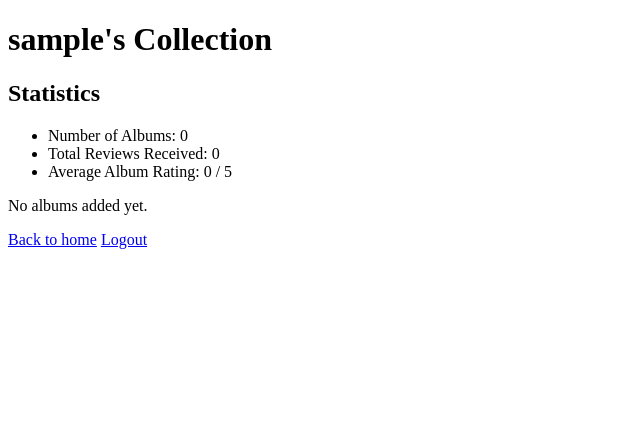
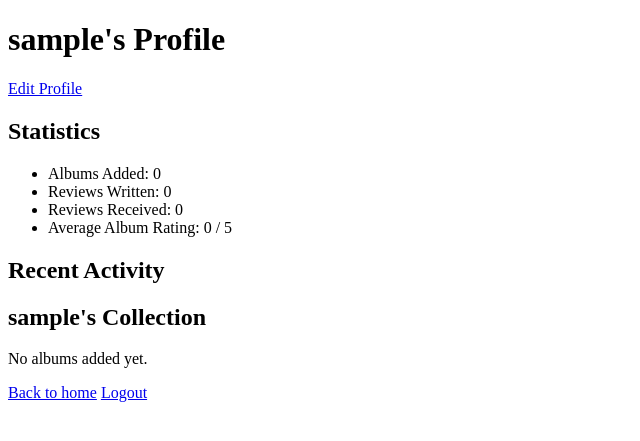
Before and after one commit to arouvari/vinylcabinet, a Flask app: a page that uses templates/user.html in a window 1280 px wide. Shown: the top 441 px of the page, without its empty margins (0-640 px from the left). Run offline with Flask 3, Linux system fonts and the light colour scheme; the visitor is signed in with stand-in values (Sample User, id 1); data comes from the database, SQL or seed files in the repository; data that the repository does not hold is empty.

Commit message:
Add personal information for profiles and profile editing

```diff
--- a/app.py
+++ b/app.py
@@ -355,8 +355,15 @@ def user_page(username):
         return redirect("/")
 
     profile_user_id = user[0]["id"]
+    profile = database.get_user_profile(profile_user_id)
     albums = database.get_user_albums(profile_user_id) or []
     stats = database.get_user_stats(profile_user_id)
+    activity = database.get_user_activity(profile_user_id)
+
+    user_review_count = db.query(
+        "SELECT COUNT(*) as count FROM reviews WHERE user_id = ?",
+        (profile_user_id,)
+    )[0]['count']
 
     current_user_id = session.get("user_id")
     user_favorites = []
@@ -381,9 +388,42 @@ def user_page(username):
         "user.html",
         albums=albums,
         username=username,
+        profile=profile,
         user_favorites=user_favorites,
-        stats=stats
+        stats=stats,
+        activity=activity,
+        user_review_count=user_review_count
     )
+
+@app.route("/profile/edit", methods=["GET", "POST"])
+def edit_profile():
+    """
+    Allows users to edit their profile.
+    """
+    if "user_id" not in session:
+        flash("You must be logged in to edit your profile", "error")
+        return redirect("/login")
+
+    user_id = session["user_id"]
+    profile = database.get_user_profile(user_id)
+    genres = database.get_all_genres()
+
+    if request.method == "POST":
+        check_csrf()
+
+        bio = request.form.get("bio", "").strip()
+        location = request.form.get("location", "").strip()
+        profile_image_url = request.form.get("profile_image_url", "").strip()
+        favorite_genre = request.form.get("favorite_genre")
+
+        favorite_genre_id = int(favorite_genre) if favorite_genre and favorite_genre.isdigit() else None
+
+        database.update_user_profile(user_id, bio, location, profile_image_url, favorite_genre_id)
+
+        flash("Profile updated successfully!", "success")
+        return redirect(f"/user/{session['username']}")
+
+    return render_template("edit_profile.html", profile=profile, genres=genres)
 
 @app.route("/album/<int:album_id>")
 def album_detail(album_id):
--- a/database.py
+++ b/database.py
@@ -247,3 +247,62 @@ def has_user_reviewed(album_id, user_id):
     sql = "SELECT 1 FROM reviews WHERE album_id = ? AND user_id = ?"
     result = query(sql, (album_id, user_id))
     return bool(result)
+
+def get_user_profile(user_id):
+    """
+    Fetches user profile information.
+    """
+    sql = """
+        SELECT u.id, u.username, up.bio, up.location, up.profile_image_url,
+               up.joined_date, up.favorite_genre_id, g.name as favorite_genre
+        FROM users u
+        LEFT JOIN user_profiles up ON u.id = up.user_id
+        LEFT JOIN genres g ON up.favorite_genre_id = g.id
+        WHERE u.id = ?
+    """
+    rows = query(sql, (user_id,))
+    return dict(rows[0]) if rows else None
+
+def update_user_profile(user_id, bio, location, profile_image_url, favorite_genre_id):
+    """
+    Updates or creates a user profile.
+    """
+    existing = query("SELECT user_id FROM user_profiles WHERE user_id = ?", (user_id,))
+
+    if existing:
+        execute("""
+            UPDATE user_profiles
+            SET bio = ?, location = ?, profile_image_url = ?, favorite_genre_id = ?
+            WHERE user_id = ?
+        """, (bio, location, profile_image_url, favorite_genre_id, user_id))
+    else:
+        execute("""
+            INSERT INTO user_profiles (user_id, bio, location, profile_image_url, favorite_genre_id)
+            VALUES (?, ?, ?, ?, ?)
+        """, (user_id, bio, location, profile_image_url, favorite_genre_id))
+
+def get_user_activity(user_id):
+    """
+    Fetches recent user activity.
+    """
+    recent_albums = query("""
+        SELECT id, title, artist
+        FROM albums
+        WHERE user_id = ?
+        ORDER BY id DESC
+        LIMIT 5
+    """, (user_id,))
+
+    recent_reviews = query("""
+        SELECT r.id, r.stars, r.text, r.created_at, a.title as album_title, a.id as album_id
+        FROM reviews r
+        JOIN albums a ON r.album_id = a.id
+        WHERE r.user_id = ?
+        ORDER BY r.created_at DESC
+        LIMIT 5
+    """, (user_id,))
+
+    return {
+        'recent_albums': [dict(row) for row in recent_albums],
+        'recent_reviews': [dict(row) for row in recent_reviews]
+    }
--- a/schema.sql
+++ b/schema.sql
@@ -48,5 +48,16 @@ CREATE TABLE IF NOT EXISTS album_genres (
     FOREIGN KEY (genre_id) REFERENCES genres(id) ON DELETE CASCADE
 );
 
+CREATE TABLE IF NOT EXISTS user_profiles (
+    user_id INTEGER PRIMARY KEY,
+    bio TEXT,
+    favorite_genre_id INTEGER,
+    profile_image_url TEXT,
+    location TEXT,
+    joined_date DATETIME DEFAULT CURRENT_TIMESTAMP,
+    FOREIGN KEY (user_id) REFERENCES users (id) ON DELETE CASCADE,
+    FOREIGN KEY (favorite_genre_id) REFERENCES genres (id)
+);
+
 INSERT OR IGNORE INTO genres (name) VALUES
     ('Rock'), ('Pop'), ('Jazz'), ('Hip-Hop'), ('Classical'), ('Electronic'), ('Metal');
--- a/templates/user.html
+++ b/templates/user.html
@@ -4,8 +4,6 @@
   <title>{{ username }} - VinylCabinet</title>
 </head>
 <body>
-  <h1>{{ username }}'s Collection</h1>
-
   {% with messages = get_flashed_messages(with_categories=true) %}
   {% if messages %}
     <ul>
@@ -16,16 +14,76 @@
   {% endif %}
   {% endwith %}
 
+  <div class="profile-header">
+    <h1>{{ username }}'s Profile</h1>
+
+    {% if profile and profile.profile_image_url %}
+      <img src="{{ profile.profile_image_url }}" alt="{{ username }}'s profile picture" width="100" height="100">
+    {% endif %}
+
+    {% if profile and profile.bio %}
+      <p><strong>Bio:</strong> {{ profile.bio }}</p>
+    {% endif %}
+
+    {% if profile and profile.location %}
+      <p><strong>Location:</strong> {{ profile.location }}</p>
+    {% endif %}
+
+    {% if profile and profile.favorite_genre %}
+      <p><strong>Favorite Genre:</strong> {{ profile.favorite_genre }}</p>
+    {% endif %}
+
+    {% if profile and profile.joined_date %}
+      <p><strong>Member since:</strong> {{ profile.joined_date[:10] }}</p>
+    {% endif %}
+
+    {% if session.username == username %}
+      <a href="{{ url_for('edit_profile') }}">Edit Profile</a>
+    {% endif %}
+  </div>
+
   <div class="stats">
     <h2>Statistics</h2>
     <ul>
-      <li>Number of Albums: {{ stats.num_albums }}</li>
-      <li>Total Reviews Received: {{ stats.total_reviews }}</li>
+      <li>Albums Added: {{ stats.num_albums }}</li>
+      <li>Reviews Written: {{ user_review_count }}</li>
+      <li>Reviews Received: {{ stats.total_reviews }}</li>
       <li>Average Album Rating: {{ stats.avg_album_rating }} / 5</li>
     </ul>
   </div>
 
-{% if albums %}
+  {% if activity %}
+  <div class="recent-activity">
+    <h2>Recent Activity</h2>
+
+    {% if activity.recent_reviews %}
+      <h3>Recent Reviews</h3>
+      <ul>
+        {% for review in activity.recent_reviews %}
+          <li>
+            Reviewed <a href="{{ url_for('album_detail', album_id=review.album_id) }}">{{ review.album_title }}</a>
+            - {{ '★' * review.stars }}{{ '☆' * (5 - review.stars) }}
+            <br><small>{{ review.created_at }}</small>
+          </li>
+        {% endfor %}
+      </ul>
+    {% endif %}
+
+    {% if activity.recent_albums %}
+      <h3>Recently Added Albums</h3>
+      <ul>
+        {% for album in activity.recent_albums %}
+          <li>
+            <a href="{{ url_for('album_detail', album_id=album.id) }}">{{ album.title }}</a> by {{ album.artist }}
+          </li>
+        {% endfor %}
+      </ul>
+    {% endif %}
+  </div>
+  {% endif %}
+
+  <h2>{{ username }}'s Collection</h2>
+  {% if albums %}
     {% for album in albums %}
       <div class="album">
         <img src="{{ album['image_url'] or url_for('static', filename='placeholder.jpg') }}" alt="Album cover" width="150"><br>
@@ -44,9 +102,9 @@
         {% endif %}
       </div>
     {% endfor %}
-{% else %}
+  {% else %}
     <p>No albums added yet.</p>
-{% endif %}
+  {% endif %}
 
   <p>
     <a href="{{ url_for('index') }}">Back to home</a>
```
Also changed, not shown: templates/edit_profile.html (added, +53 -0 lines).
